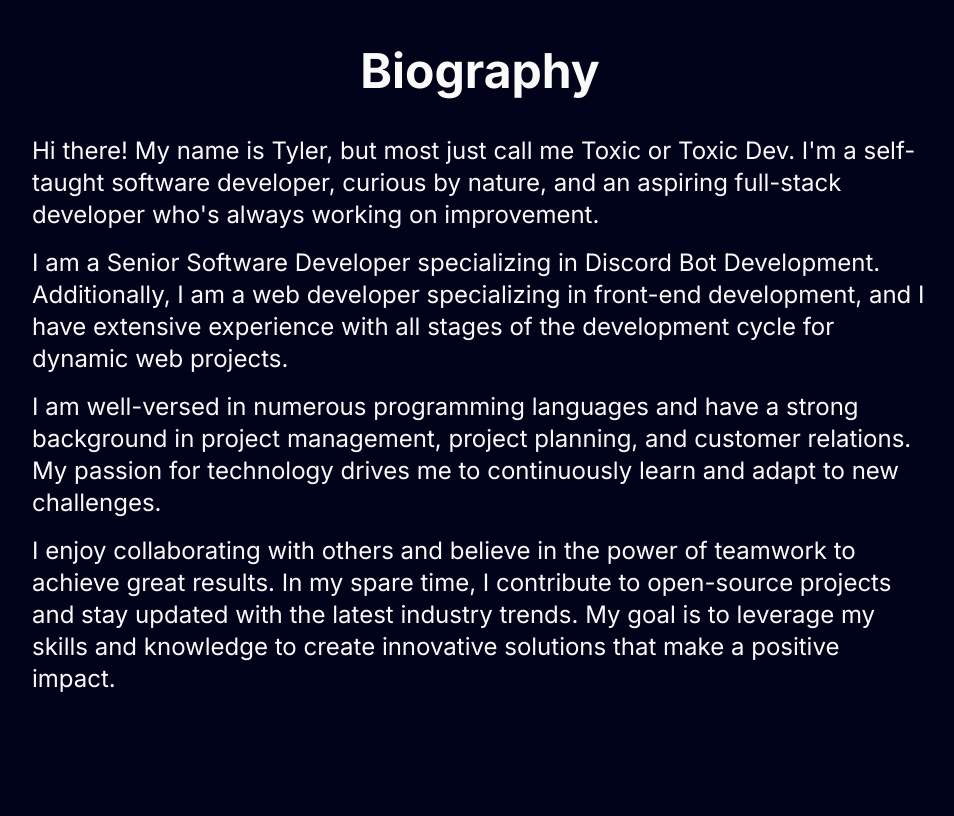
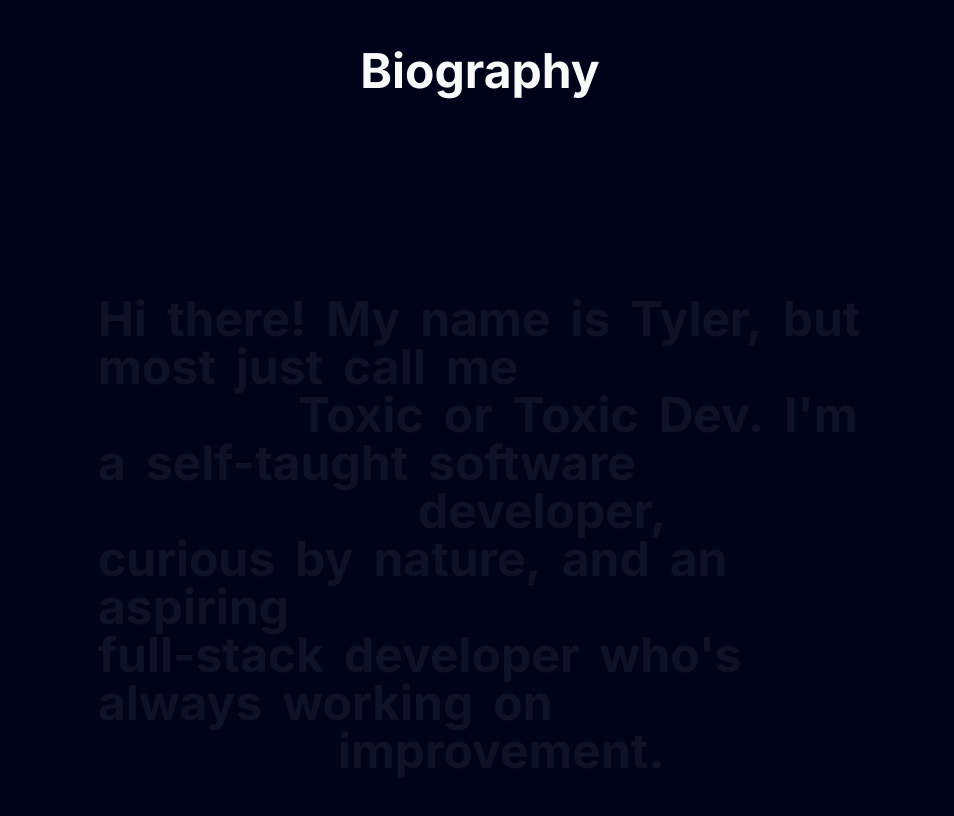
Before and after one commit to TheRealToxicDev/Portfolio, a Next.js app: page /about in a window 1280 px wide. Shown: the part 660-1476 px from the top of the page, without its empty margins (160-1114 px from the left). Before the commit the page ends 1451 px from the top, so only its background shows below. Built offline with nearby package versions, Linux system fonts and the light colour scheme.

Commit message:
feat(add): txt rev

```diff
--- a/components/about/Content.tsx
+++ b/components/about/Content.tsx
@@ -5,6 +5,7 @@ import { useEffect, useState, useMemo, useCallback } from "react";
 import { RepoGrid, RepoGridItem } from "./RepoItem";
 import CustomSelect from "@/components/ui/Select";
 import StatsGridItem from "./StatsItem";
+import { TextReveal } from "@/components/ui/TextReveal";
 
 type ContentAreaProps = {
     selectedCategory: string;
@@ -151,36 +152,37 @@ const ContentArea: React.FC<ContentAreaProps> = ({ selectedCategory }) => {
                         <h2 className="text-3xl md:text-4xl lg:text-5xl font-bold mb-10 text-center">
                             Biography
                         </h2>
-                        <p className="text-lg md:text-xl lg:text-2xl mb-4">
-                            Hi there! My name is Tyler, but most just call me
+                        <TextReveal
+                            text="Hi there! My name is Tyler, but most just call me
                             Toxic or Toxic Dev. I'm a self-taught software
                             developer, curious by nature, and an aspiring
                             full-stack developer who's always working on
-                            improvement.
-                        </p>
-                        <p className="text-lg md:text-xl lg:text-2xl mb-4">
-                            I am a Senior Software Developer specializing in
+                            improvement."
+                        />
+                        <TextReveal
+                            text="I am a Senior Software Developer specializing in
                             Discord Bot Development. Additionally, I am a web
                             developer specializing in front-end development, and
                             I have extensive experience with all stages of the
-                            development cycle for dynamic web projects.
-                        </p>
-                        <p className="text-lg md:text-xl lg:text-2xl mb-4">
-                            I am well-versed in numerous programming languages
+                            development cycle for dynamic web projects."
+                        />
+
+                        <TextReveal
+                            text=" I am well-versed in numerous programming languages
                             and have a strong background in project management,
                             project planning, and customer relations. My passion
                             for technology drives me to continuously learn and
-                            adapt to new challenges.
-                        </p>
-                        <p className="text-lg md:text-xl lg:text-2xl mb-4">
-                            I enjoy collaborating with others and believe in the
+                            adapt to new challenges."
+                        />
+                        <TextReveal
+                            text="I enjoy collaborating with others and believe in the
                             power of teamwork to achieve great results. In my
                             spare time, I contribute to open-source projects and
                             stay updated with the latest industry trends. My
                             goal is to leverage my skills and knowledge to
                             create innovative solutions that make a positive
-                            impact.
-                        </p>
+                            impact."
+                        />
                     </>
                 );
             case "Public Repositories":
--- /dev/null
+++ b/components/ui/TextReveal.tsx
@@ -0,0 +1,74 @@
+"use client";
+
+import { motion, MotionValue, useScroll, useTransform } from "motion/react";
+import { ComponentPropsWithoutRef, FC, ReactNode, useRef } from "react";
+
+import { cn } from "@/utils/cn";
+
+export interface TextRevealProps extends ComponentPropsWithoutRef<"div"> {
+    text: string;
+}
+
+export const TextReveal: FC<TextRevealProps> = ({ text, className }) => {
+    const targetRef = useRef<HTMLDivElement | null>(null);
+
+    const { scrollYProgress } = useScroll({
+        target: targetRef,
+    });
+    const words = text.split(" ");
+
+    return (
+        <div
+            ref={targetRef}
+            className={cn("relative z-0 h-[200vh]", className)}
+        >
+            <div
+                className={
+                    "sticky top-0 mx-auto flex h-[50%] max-w-4xl items-center bg-transparent px-[1rem] py-[5rem]"
+                }
+            >
+                <p
+                    ref={targetRef}
+                    className={
+                        "flex flex-wrap p-5 text-2xl font-bold text-black/20 dark:text-white/20 md:p-8 md:text-3xl lg:p-10 lg:text-4xl xl:text-5xl"
+                    }
+                >
+                    {words.map((word, i) => {
+                        const start = i / words.length;
+                        const end = start + 1 / words.length;
+                        return (
+                            <Word
+                                key={i}
+                                progress={scrollYProgress}
+                                range={[start, end]}
+                            >
+                                {word}
+                            </Word>
+                        );
+                    })}
+                </p>
+            </div>
+        </div>
+    );
+};
+
+interface WordProps {
+    children: ReactNode;
+    progress: MotionValue<number>;
+    range: [number, number];
+}
+
+const Word: FC<WordProps> = ({ children, progress, range }) => {
+    const opacity = useTransform(progress, range, [0, 1]);
+    return (
+        <span className="xl:lg-3 relative mx-1 lg:mx-2.5">
+            <span className={"absolute opacity-30"}>{children}</span>
+            <motion.span
+                style={{ opacity: opacity }}
+                className={"text-black dark:text-white"}
+            >
+                {children}
+            </motion.span>
+        </span>
+    );
+};
--- a/package.json
+++ b/package.json
@@ -23,6 +23,7 @@
     "gray-matter": "^4.0.3",
     "lucide-react": "^0.469.0",
     "mini-svg-data-uri": "^1.4.4",
+    "motion": "^12.0.6",
     "next": "14.2.3",
     "next-contentlayer2": "^0.5.3",
     "next-themes": "^0.3.0",
```
Also changed, not shown: 1 other file (tests, documents, lock files or other folders).
